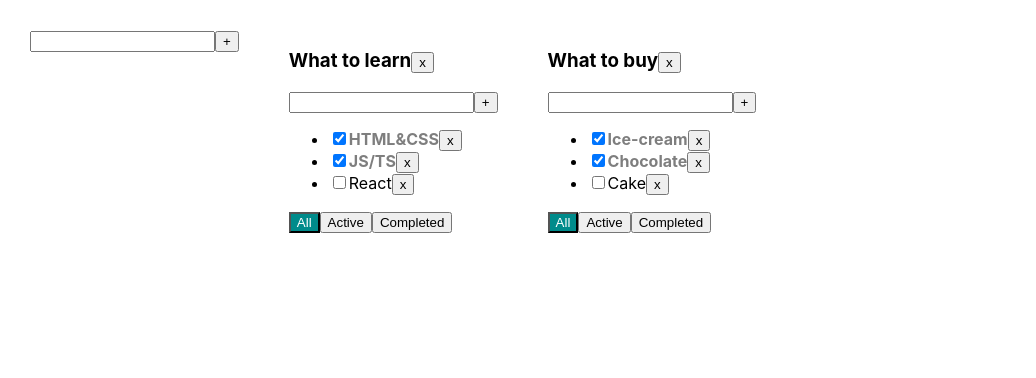
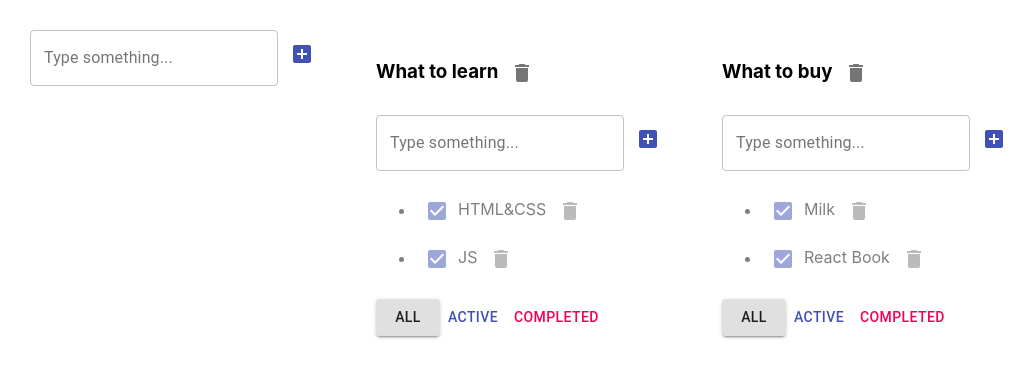
Before and after one commit to sk3llytoon/todolist--work, a React (Create React App) app: page / in a window 1280 px wide. Shown: the top 378 px of the page, without its empty margins (0-1036 px from the left). Built offline with nearby package versions, Linux system fonts and the light colour scheme.

Commit message:
Todolist 7 --done

```diff
--- a/package.json
+++ b/package.json
@@ -3,6 +3,8 @@
   "version": "0.1.0",
   "private": true,
   "dependencies": {
+    "@material-ui/core": "^4.12.4",
+    "@material-ui/icons": "^4.11.3",
     "@testing-library/jest-dom": "^4.2.4",
     "@testing-library/react": "^9.3.2",
     "@testing-library/user-event": "^7.1.2",
--- a/src/AddItemForm.tsx
+++ b/src/AddItemForm.tsx
@@ -1,41 +1,48 @@
 import React, {ChangeEvent, KeyboardEvent, useState} from 'react';
+import {Button, IconButton, TextField} from "@material-ui/core";
+import {AddBox} from "@material-ui/icons";
 
 type AddItemFormPropsType = {
-    addItem: (title: string)=>void
+    addItem: (title: string) => void
 }
 
-const AddItemForm = (props: AddItemFormPropsType) => {
-    const [title, setTitle] = useState<string>("")
-    const [error, setError] = useState<boolean>(false)
+export function AddItemForm(props: AddItemFormPropsType) {
+
+    let [title, setTitle] = useState("")
+    let [error, setError] = useState<string | null>(null)
+
     const addItem = () => {
-        const itemTitle = title.trim()
-        if(itemTitle){
-            props.addItem(itemTitle)
+        if (title.trim() !== "") {
+            props.addItem(title);
+            setTitle("");
         } else {
-            setError(true)
+            setError("Title is required");
         }
-        setTitle("")
     }
-    const onChangeSetTitle = (e: ChangeEvent<HTMLInputElement>)=> {
-        const itemTitle = e.currentTarget.value.trim()
+
+    const onChangeHandler = (e: ChangeEvent<HTMLInputElement>) => {
         setTitle(e.currentTarget.value)
-        if(error && itemTitle)setError(false)
-        if(!error && !itemTitle)setError(true)
     }
-    const onKeyDownAddTask  = (e: KeyboardEvent<HTMLInputElement>)=> e.key === "Enter" && addItem()
-    const errorInputStyle = error ? {border: "2px solid red", outline: "none"} : undefined
-    return (
-        <div>
-            <input
-                style={errorInputStyle}
-                value={title}
-                onChange={onChangeSetTitle}
-                onKeyDown={onKeyDownAddTask}
-            />
-            <button onClick={addItem}>+</button>
-            {error && <div style={{color: "red", fontWeight: "bold"}}>Title is required!</div>}
-        </div>
-    );
-};
 
-export default AddItemForm;
+    const onKeyPressHandler = (e: KeyboardEvent<HTMLInputElement>) => {
+        setError(null);
+        if (e.charCode === 13) {
+            addItem();
+        }
+    }
+
+    return <div>
+        <TextField variant="outlined"
+                   label="Type something..."
+                   value={title}
+                   onChange={onChangeHandler}
+                   onKeyPress={onKeyPressHandler}
+                   error={!!error}
+                   helperText={error}
+        />
+        {/*<Button variant={"contained"} color={"primary"} onClick={addItem}>+</Button>*/}
+        <IconButton color="primary" onClick={addItem}>
+            <AddBox/>
+        </IconButton>
+    </div>
+}
--- a/src/App.css
+++ b/src/App.css
@@ -7,11 +7,18 @@
   margin-right: 50px;
 }
 
+.error {
+  border: red 1px solid;
+}
+
+.error-message {
+  color: red;
+}
+
+.active-filter {
+  background-color: aquamarine;
+}
+
 .is-done {
-  font-weight: bold;
   opacity: 0.5;
 }
-.active-filter {
-  background-color: darkcyan;
-  color: white;
-}
--- a/src/App.tsx
+++ b/src/App.tsx
@@ -1,138 +1,153 @@
 import React, {useState} from 'react';
 import './App.css';
-import TodoList, {TaskType} from "./Todolist";
-import {v1} from "uuid";
-import AddItemForm from "./AddItemForm";
+import {TaskType, Todolist} from './Todolist';
+import {v1} from 'uuid';
+import {AddItemForm} from './AddItemForm';
 
-// CRUD -> GUI || CLI
-// create
-// read
-// update
-// delete
-
-export type FilterValuesType = "all" | "active" | "completed"
-
-type TodoListType = {
+export type FilterValuesType = "all" | "active" | "completed";
+type TodolistType = {
     id: string
     title: string
     filter: FilterValuesType
 }
+
 type TasksStateType = {
-    [todoListID: string]: Array<TaskType>
+    [key: string]: Array<TaskType>
 }
 
+
 function App() {
-    //BLL:
-    const todoListID_1 = v1()
-    const todoListID_2 = v1()
-    const [todoLists, setTodoLists] = useState<Array<TodoListType>>([
-        {id: todoListID_1, title: "What to learn", filter: "all"},
-        {id: todoListID_2, title: "What to buy", filter: "all"},
-        // filter: "all" => filter: "active"
-    ])
-    const [tasks, setTasks] = useState<TasksStateType>({
-        [todoListID_1]: [
-            {id: v1(), title: "HTML&CSS", isDone: true},
-            {id: v1(), title: "JS/TS", isDone: true},
-            {id: v1(), title: "React", isDone: false},
-        ],
-        [todoListID_2]: [
-            {id: v1(), title: "Ice-cream", isDone: true},
-            {id: v1(), title: "Chocolate", isDone: true},
-            {id: v1(), title: "Cake", isDone: false},
-        ]
-    })
-    //
-
-    const removeTask = (tasksID: string, todoListID: string) => {
-        // const currentTodoListTasks: Array<TaskType> = tasks[todoListID]
-        // const updatedTasks: Array<TodoListType> =
-        //     currentTodoListTasks.filter(t => t.id !==tasksID)
-        // tasks[todoListID] = updatedTasks
-        // setTasks({...tasks})
-        setTasks({...tasks, [todoListID]: tasks[todoListID].filter(t => t.id !== tasksID)})
-    }
-    const addTask = (title: string, todoListID: string) => {
-        const newTask: TaskType = {
-            id: v1(), title: title, isDone: false
-        }
-        // const currentTodoListTasks: Array<TaskType> = tasks[todoListID]
-        // const updatedTasks: Array<TodoListType> = [newTask, ...currentTodoListTasks]
-        // setTasks({...tasks, [todoListID]: updatedTasks})
-        setTasks({...tasks, [todoListID]: [newTask, ...tasks[todoListID]]})
-    }
-    const changeTodoListFilter = (newFilterValue: FilterValuesType, todoListID: string) => {
-        setTodoLists(todoLists.map(tl => tl.id === todoListID ? {...tl, filter: newFilterValue} : tl))
-    }
-    const changeTodoListTitle = (title: string, todolistID: string) => {
-        setTodoLists(todoLists.map(tl => tl.id === todolistID ? {...tl, title: title} : tl))
+    function removeTask(id: string, todolistId: string) {
+        //достанем нужный массив по todolistId:
+        let todolistTasks = tasks[todolistId];
+        // перезапишем в этом объекте массив для нужного тудулиста отфилтрованным массивом:
+        tasks[todolistId] = todolistTasks.filter(t => t.id != id);
+        // засетаем в стейт копию объекта, чтобы React отреагировал перерисовкой
+        setTasks({...tasks});
     }
 
-    const changeTaskStatus = (tasksID: string, isDone: boolean, todoListID: string) => {
-        // const currentTodoListTasks: Array<TaskType> = tasks[todoListID]
-        // // const updatedTasks: Array<TaskType> = currentTodoListTasks.map(t => t.id === tasksID ? {...t, isDone} : t)
-        // // tasks[todoListID] = updatedTasks
-        // // setTasks({...tasks})
-        setTasks({...tasks, [todoListID]: tasks[todoListID].map(t => t.id === tasksID ? {...t, isDone} : t)})
-    }
-    const changeTaskTitle = (tasksID: string, title: string, todoListID: string) => {
-        setTasks({...tasks, [todoListID]: tasks[todoListID].map(t => t.id === tasksID ? {...t, title: title} : t)})
+    function addTask(title: string, todolistId: string) {
+        let task = {id: v1(), title: title, isDone: false};
+        //достанем нужный массив по todolistId:
+        let todolistTasks = tasks[todolistId];
+        // перезапишем в этом объекте массив для нужного тудулиста копией, добавив в начало новую таску:
+        tasks[todolistId] = [task, ...todolistTasks];
+        // засетаем в стейт копию объекта, чтобы React отреагировал перерисовкой
+        setTasks({...tasks});
     }
 
-
-    const removeTodoList = (todoListID: string) => {
-        setTodoLists(todoLists.filter(tl => tl.id !== todoListID))
-        delete tasks[todoListID]
-    }
-    const addTodoList = (title: string) => {
-        const newTodoListID = v1()
-        const newTodoList: TodoListType = {
-            id: newTodoListID,
-            title: title,
-            filter: "all"
+    function changeFilter(value: FilterValuesType, todolistId: string) {
+        let todolist = todolists.find(tl => tl.id === todolistId);
+        if (todolist) {
+            todolist.filter = value;
+            setTodolists([...todolists])
         }
-        setTodoLists([...todoLists, newTodoList])
-        setTasks({...tasks, [newTodoListID]: []})
-    }
-    const getTasksForRender = (todoList: TodoListType) => {
-        let tasksForRender = tasks[todoList.id]
-        if (todoList.filter === "active") {
-            tasksForRender = tasks[todoList.id].filter(t => !t.isDone)
-        }
-        if (todoList.filter === "completed") {
-            tasksForRender = tasks[todoList.id].filter(t => t.isDone)
-        }
-        return tasksForRender
     }
 
+    function changeStatus(id: string, isDone: boolean, todolistId: string) {
+        //достанем нужный массив по todolistId:
+        let todolistTasks = tasks[todolistId];
+        // найдём нужную таску:
+        let task = todolistTasks.find(t => t.id === id);
+        //изменим таску, если она нашлась
+        if (task) {
+            task.isDone = isDone;
+            // засетаем в стейт копию объекта, чтобы React отреагировал перерисовкой
+            setTasks({...tasks});
+        }
+    }
+    function changeTaskTitle(id: string, newTitle: string, todolistId: string) {
+        //достанем нужный массив по todolistId:
+        let todolistTasks = tasks[todolistId];
+        // найдём нужную таску:
+        let task = todolistTasks.find(t => t.id === id);
+        //изменим таску, если она нашлась
+        if (task) {
+            task.title = newTitle;
+            // засетаем в стейт копию объекта, чтобы React отреагировал перерисовкой
+            setTasks({...tasks});
+        }
+    }
 
-    const todoListsComponents = todoLists.map(tl => {
-        const tasksForRender = getTasksForRender(tl)
-        return (
-            todoLists.length
-                ? <TodoList
-                    key={tl.id}
-                    todoListID={tl.id}
-                    tasks={tasksForRender}
-                    filter={tl.filter}
-                    title={tl.title}
+    function removeTodolist(id: string) {
+        // засунем в стейт список тудулистов, id которых не равны тому, который нужно выкинуть
+        setTodolists(todolists.filter(tl => tl.id != id));
+        // удалим таски для этого тудулиста из второго стейта, где мы храним отдельно таски
+        delete tasks[id]; // удаляем св-во из объекта... значением которого являлся массив тасок
+        // засетаем в стейт копию объекта, чтобы React отреагировал перерисовкой
+        setTasks({...tasks});
+    }
+    function changeTodolistTitle(id: string, title: string) {
+        // найдём нужный todolist
+        const todolist = todolists.find(tl => tl.id === id);
+        if (todolist) {
+            // если нашёлся - изменим ему заголовок
+            todolist.title = title;
+            setTodolists([...todolists]);
+        }
+    }
 
-                    addTask={addTask}
-                    removeTask={removeTask}
-                    removeTodoList={removeTodoList}
-                    changeTodoListFilter={changeTodoListFilter}
-                    changeTaskStatus={changeTaskStatus}
-                    changeTaskTitle={changeTaskTitle}
-                    changeTodoListTitle={changeTodoListTitle}
-                />
-                : <span>Created your first Todolist!</span>
-        )
-    })
-    //GUI:
+    let todolistId1 = v1();
+    let todolistId2 = v1();
+
+    let [todolists, setTodolists] = useState<Array<TodolistType>>([
+        {id: todolistId1, title: "What to learn", filter: "all"},
+        {id: todolistId2, title: "What to buy", filter: "all"}
+    ])
+
+    let [tasks, setTasks] = useState<TasksStateType>({
+        [todolistId1]: [
+            {id: v1(), title: "HTML&CSS", isDone: true},
+            {id: v1(), title: "JS", isDone: true}
+        ],
+        [todolistId2]: [
+            {id: v1(), title: "Milk", isDone: true},
+            {id: v1(), title: "React Book", isDone: true}
+        ]
+    });
+
+    function addTodolist(title: string) {
+        let newTodolistId = v1();
+        let newTodolist: TodolistType = {id: newTodolistId, title: title, filter: 'all'};
+        setTodolists([newTodolist, ...todolists]);
+        setTasks({
+            ...tasks,
+            [newTodolistId]: []
+        })
+    }
+
     return (
         <div className="App">
-            <AddItemForm addItem={addTodoList}/>
-            {todoListsComponents}
+            <AddItemForm addItem={addTodolist} />
+            {
+                todolists.map(tl => {
+                    let allTodolistTasks = tasks[tl.id];
+                    let tasksForTodolist = allTodolistTasks;
+
+                    if (tl.filter === "active") {
+                        tasksForTodolist = allTodolistTasks.filter(t => t.isDone === false);
+                    }
+                    if (tl.filter === "completed") {
+                        tasksForTodolist = allTodolistTasks.filter(t => t.isDone === true);
+                    }
+
+                    return <Todolist
+                        key={tl.id}
+                        id={tl.id}
+                        title={tl.title}
+                        tasks={tasksForTodolist}
+                        removeTask={removeTask}
+                        changeFilter={changeFilter}
+                        addTask={addTask}
+                        changeTaskStatus={changeStatus}
+                        filter={tl.filter}
+                        removeTodolist={removeTodolist}
+                        changeTaskTitle={changeTaskTitle}
+                        changeTodolistTitle={changeTodolistTitle}
+                    />
+                })
+            }
+
         </div>
     );
 }
--- a/src/EditableSpan.tsx
+++ b/src/EditableSpan.tsx
@@ -1,35 +1,28 @@
 import React, {ChangeEvent, useState} from 'react';
+import {TextField} from "@material-ui/core";
 
 type EditableSpanPropsType = {
-    classes?: string
-    title: string
-    updateTitle: (newTitle: string)=>void
+    value: string
+    onChange: (newValue: string) => void
 }
 
-const EditableSpan = (props: EditableSpanPropsType) => {
-    const [editMode, setEditMode] = useState<boolean>(false)
-    const [title, setTitle] = useState<string>(props.title)
-    const onEditMode = () => setEditMode(true)
-    const offEditMode = () => {
-        setEditMode(false)
-        props.updateTitle(title)
+export function EditableSpan(props: EditableSpanPropsType) {
+    let [editMode, setEditMode] = useState(false);
+    let [title, setTitle] = useState(props.value);
+
+    const activateEditMode = () => {
+        setEditMode(true);
+        setTitle(props.value);
     }
-    const onChangeSetTitle = (e: ChangeEvent<HTMLInputElement>)=> {
+    const activateViewMode = () => {
+        setEditMode(false);
+        props.onChange(title);
+    }
+    const changeTitle = (e: ChangeEvent<HTMLInputElement>) => {
         setTitle(e.currentTarget.value)
     }
-    return (
-        editMode
-            ? <input
-            autoFocus
-            value={title}
-            onBlur={offEditMode}
-            onChange={onChangeSetTitle}
-            />
-            : <span
-                onDoubleClick={onEditMode}
-                className={props.classes}
-            >{props.title}</span>
-    );
-};
 
-export default EditableSpan;
+    return editMode
+        ? <TextField value={title} onChange={changeTitle} autoFocus onBlur={activateViewMode}/>
+        : <span onDoubleClick={activateEditMode}>{props.value}</span>
+}
--- a/src/Todolist.tsx
+++ b/src/Todolist.tsx
@@ -1,102 +1,98 @@
-import React, {useState, KeyboardEvent, ChangeEvent} from 'react';
-import {FilterValuesType} from "./App";
-import AddItemForm from "./AddItemForm";
-import EditableSpan from "./EditableSpan";
+import React, {ChangeEvent} from 'react';
+import {FilterValuesType} from './App';
+import {AddItemForm} from './AddItemForm';
+import {EditableSpan} from './EditableSpan';
+import {Button, Checkbox, IconButton} from "@material-ui/core";
+import {Delete} from "@material-ui/icons";
 
-type TodoListPropsType = {
-    todoListID: string
-    title: string
-    tasks: TaskType[]
-    filter: FilterValuesType
-    addTask: (title: string, todoListID: string) => void
-    removeTask: (taskID: string, todoListID: string) => void
-    removeTodoList: (todoListID: string) => void
-    changeTodoListFilter: (filter: FilterValuesType, todoListID: string) => void
-    changeTaskStatus: (tasksID: string, isDone: boolean, todoListID: string) => void
-    changeTodoListTitle: (title: string, todolistID: string) => void
-    changeTaskTitle: (tasksID: string, title: string, todoListID: string) => void
-}
 export type TaskType = {
     id: string
     title: string
     isDone: boolean
 }
 
-const TodoList = (props: TodoListPropsType) => {
+type PropsType = {
+    id: string
+    title: string
+    tasks: Array<TaskType>
+    removeTask: (taskId: string, todolistId: string) => void
+    changeFilter: (value: FilterValuesType, todolistId: string) => void
+    addTask: (title: string, todolistId: string) => void
+    changeTaskStatus: (id: string, isDone: boolean, todolistId: string) => void
+    removeTodolist: (id: string) => void
+    changeTodolistTitle: (id: string, newTitle: string) => void
+    filter: FilterValuesType
+    changeTaskTitle: (taskId: string, newTitle: string, todolistId: string) => void
+}
 
-    const tasksJSXElements = props.tasks.length
-        ? props.tasks.map(t => {
-            const removeTask = () => props.removeTask(t.id, props.todoListID)
-            const changeStatus = (e: ChangeEvent<HTMLInputElement>) => {
-                props.changeTaskStatus(t.id, e.currentTarget.checked, props.todoListID)
+export function Todolist(props: PropsType) {
+    const addTask = (title: string) => {
+        props.addTask(title, props.id);
     }
-            const changeTaskTitle = (title: string) => {
-                props.changeTaskTitle(t.id, title, props.todoListID)
+
+    const removeTodolist = () => {
+        props.removeTodolist(props.id);
     }
-            const taskClasses = t.isDone ? "is-done" : "";
-            return (
-                <li key={t.id}>
-                    <input
-                        onChange={changeStatus}
-                        type="checkbox"
-                        checked={t.isDone}/>
-                    <EditableSpan title={t.title} classes={taskClasses} updateTitle={changeTaskTitle}/>
-                    {/*<span className={taskClasses}>{t.title}</span>*/}
-                    <button onClick={removeTask}>x</button>
-                </li>
-            )
-        })
-        : <span>List is empty</span>
+    const changeTodolistTitle = (title: string) => {
+        props.changeTodolistTitle(props.id, title);
+    }
 
-    const changeFilter = (filter: FilterValuesType) => {
-        return () => props.changeTodoListFilter(filter, props.todoListID)
-    }
-    const changeTodoListTitle=(title: string)=>{
-        props.changeTodoListTitle(title, props.todoListID)
-    }
-    const addTask = (title: string) => {
-        props.addTask(title, props.todoListID)
-    }
-    const allBtnClasses = props.filter === "all" ? "active-filter" : ""
-    const activeBtnClasses = props.filter === "active" ? "active-filter" : ""
-    const completedBtnClasses = props.filter === "completed" ? "active-filter" : ""
+    const onAllClickHandler = () => props.changeFilter("all", props.id);
+    const onActiveClickHandler = () => props.changeFilter("active", props.id);
+    const onCompletedClickHandler = () => props.changeFilter("completed", props.id);
 
-    return (
-        <div>
-            <h3>
-                <EditableSpan title={props.title} updateTitle={changeTodoListTitle}/>
-                <button onClick={() => props.removeTodoList(props.todoListID)}>x</button>
+    return <div>
+        <h3><EditableSpan value={props.title} onChange={changeTodolistTitle}/>
+            {/*<button onClick={removeTodolist}>x</button>*/}
+            <IconButton onClick={removeTodolist}>
+                <Delete/>
+            </IconButton>
         </h3>
         <AddItemForm addItem={addTask}/>
-            {/*<div>*/}
-            {/*    <input*/}
-            {/*        style={errorInputStyle}*/}
-            {/*        value={title}*/}
-            {/*        onChange={onChangeSetTitle}*/}
-            {/*        onKeyDown={onKeyDownAddTask}*/}
-            {/*    />*/}
-            {/*    <button onClick={addTask}>+</button>*/}
-            {/*    {error && <div style={{color: "red", fontWeight: "bold"}}>Title is required!</div>}*/}
-            {/*</div>*/}
         <ul>
-                {tasksJSXElements}
+            {
+                props.tasks.map(t => {
+                    const onClickHandler = () => props.removeTask(t.id, props.id)
+                    const onChangeHandler = (e: ChangeEvent<HTMLInputElement>) => {
+                        let newIsDoneValue = e.currentTarget.checked;
+                        props.changeTaskStatus(t.id, newIsDoneValue, props.id);
+                    }
+                    const onTitleChangeHandler = (newValue: string) => {
+                        props.changeTaskTitle(t.id, newValue, props.id);
+                    }
+
+
+                    return <li key={t.id} className={t.isDone ? "is-done" : ""}>
+                        {/*<input type="checkbox" onChange={onChangeHandler} checked={t.isDone}/>*/}
+                        <Checkbox
+                            onChange={onChangeHandler}
+                            checked={t.isDone}
+                            color={"primary"}
+                        />
+                        <EditableSpan value={t.title} onChange={onTitleChangeHandler}/>
+                        {/*<button onClick={onClickHandler}>x</button>*/}
+                        <IconButton onClick={onClickHandler}>
+                            <Delete/>
+                        </IconButton>
+                    </li>
+                })
+            }
         </ul>
         <div>
-                <button
-                    className={allBtnClasses}
-                    onClick={changeFilter("all")}>All
-                </button>
-                <button
-                    className={activeBtnClasses}
-                    onClick={changeFilter("active")}>Active
-                </button>
-                <button
-                    className={completedBtnClasses}
-                    onClick={changeFilter("completed")}>Completed
-                </button>
+            <Button variant={props.filter === 'all' ? "contained" : "text"}
+                    onClick={onAllClickHandler}
+            >All
+            </Button>
+            <Button variant={props.filter === 'active' ? "contained" : "text"}
+                    onClick={onActiveClickHandler}
+                    color={'primary'}
+            >Active
+            </Button>
+            <Button variant={props.filter === 'completed' ? "contained" : "text"}
+                    onClick={onCompletedClickHandler}
+                    color={'secondary'}
+            >Completed
+            </Button>
         </div>
     </div>
-    );
-};
-
-export default TodoList;
+}
```
Also changed, not shown: 1 other file (tests, documents, lock files or other folders). Lines whose indentation alone changed are shown as unchanged.
